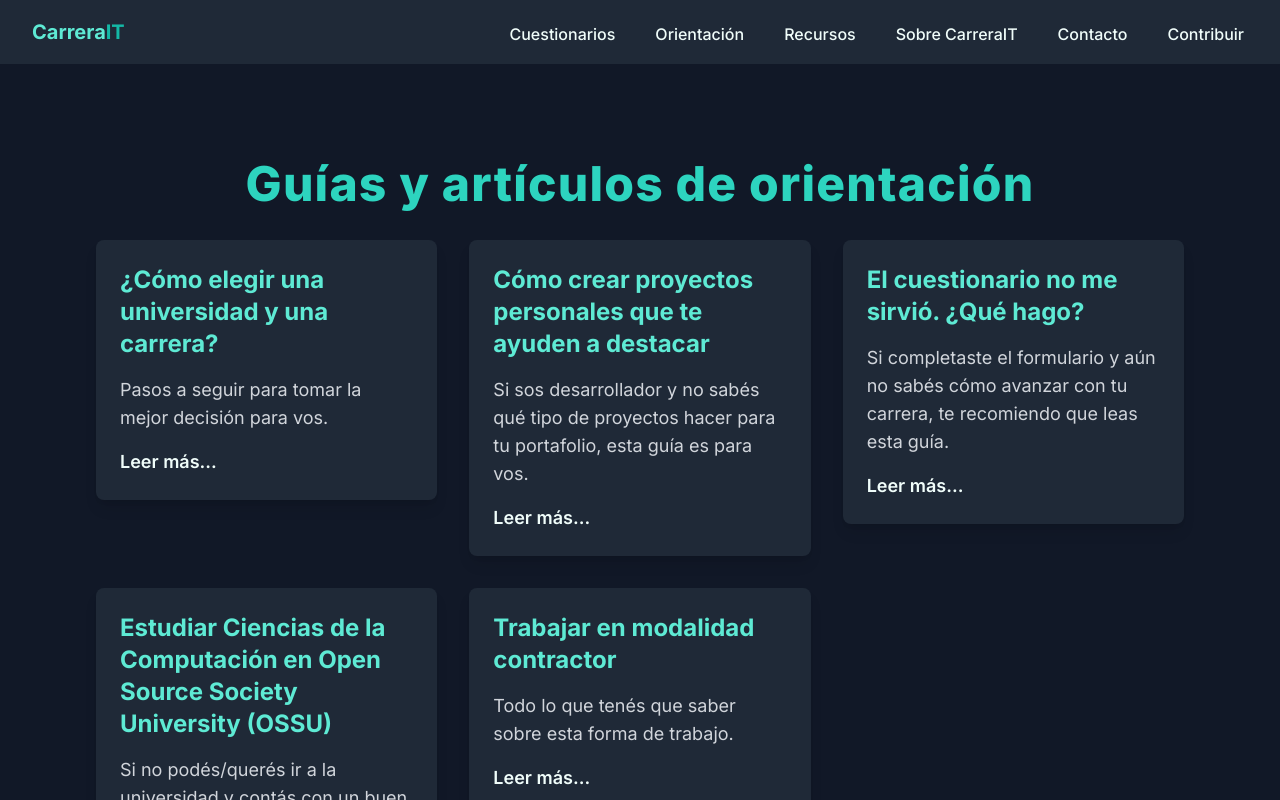
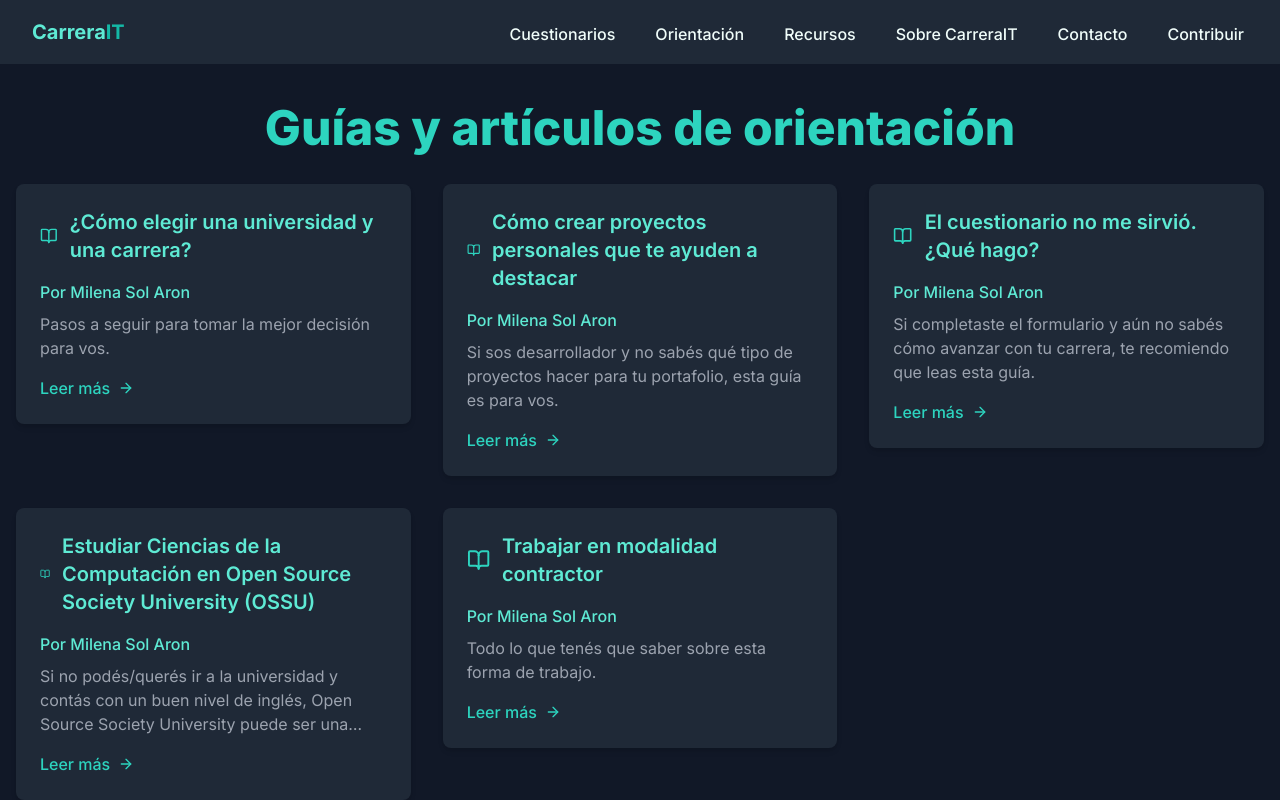
Before and after one commit to aronmilenait/carrerait-roadmap, a Next.js app in the folder carrerait-roadmap/: page /orientacion in a window 1280 px wide. Shown: the top 800 px of the page. Built offline with nearby package versions, Linux system fonts and the light colour scheme.

Commit message:
refactor: improve orientation page's design

```diff
--- a/carrerait-roadmap/src/app/orientacion/page.tsx
+++ b/carrerait-roadmap/src/app/orientacion/page.tsx
@@ -1,40 +1,43 @@
 import Link from "next/link";
 import { getAllGuidesMeta } from "@/app/lib/guides";
-import { GuideMeta } from "@/app/types/types";
-
-interface OrientationProps {
-  guidesMeta: GuideMetaWithSlug[];
-}
-
-interface GuideMetaWithSlug extends GuideMeta {
-  slug: string;
-}
+import { BookOpen, ArrowRight } from "lucide-react";
 
 export default async function Orientation() {
   const guidesMeta = getAllGuidesMeta();
 
   return (
-    <main className="min-h-screen bg-gray-900 text-white p-4 sm:p-6 md:p-8 lg:p-24">
-      <h1 className="text-3xl sm:text-4xl md:text-5xl text-teal-400 font-extrabold mb-8 text-center tracking-wide">
+    <div className="min-h-screen bg-gray-900 text-white py-10 px-4">
+      <h1 className="text-4xl sm:text-3xl md:text-5xl text-teal-400 font-extrabold mb-8 text-center">
         Guías y artículos de orientación
       </h1>
-      <div className="grid grid-cols-1 sm:grid-cols-2 md:grid-cols-3 lg:grid-cols-* gap-8">
+
+      <div className="grid grid-cols-1 md:grid-cols-2 lg:grid-cols-3 gap-8">
         {guidesMeta.map((guide) => (
           <Link key={guide.slug} href={`/orientacion/${guide.slug}`}>
-            <div className="bg-gray-800 p-4 sm:p-6 rounded-lg shadow-lg cursor-pointer hover:bg-teal-900 hover:shadow-2xl hover:scale-105 transition duration-300 ease-in-out">
-              <h2 className="text-2xl sm:text-2xl font-bold mb-2 sm:mb-4 text-teal-300">
-                {guide.title}
-              </h2>
-              <p className="text-gray-300 mb-4 text-base sm:text-lg">
-                {guide.description}
-              </p>
-              <div className="text-teal-50 text-sm sm:text-lg font-semibold">
-                Leer más...
+            <div className="bg-gray-800 rounded-lg overflow-hidden shadow-md hover:shadow-lg transition duration-300 ease-in-out group">
+              <div className="p-6">
+                <div className="flex items-center mb-4">
+                  <BookOpen className="w-6 h-6 text-teal-400 mr-3" />
+                  <h2 className="text-xl font-semibold text-teal-300 group-hover:text-teal-400 transition-colors duration-200">
+                    {guide.title}
+                  </h2>
+                </div>
+                <p className="text-teal-300 font-medium mb-2">
+                  Por Milena Sol Aron
+                </p>
+
+                <p className="text-gray-400 mb-4 line-clamp-3">
+                  {guide.description}
+                </p>
+                <div className="flex items-center text-teal-400 font-medium group-hover:text-teal-300 transition-colors duration-200">
+                  <span className="mr-2">Leer más</span>
+                  <ArrowRight className="w-4 h-4 transform group-hover:translate-x-1 transition-transform duration-200" />
+                </div>
               </div>
             </div>
           </Link>
         ))}
       </div>
-    </main>
+    </div>
   );
 }
```
